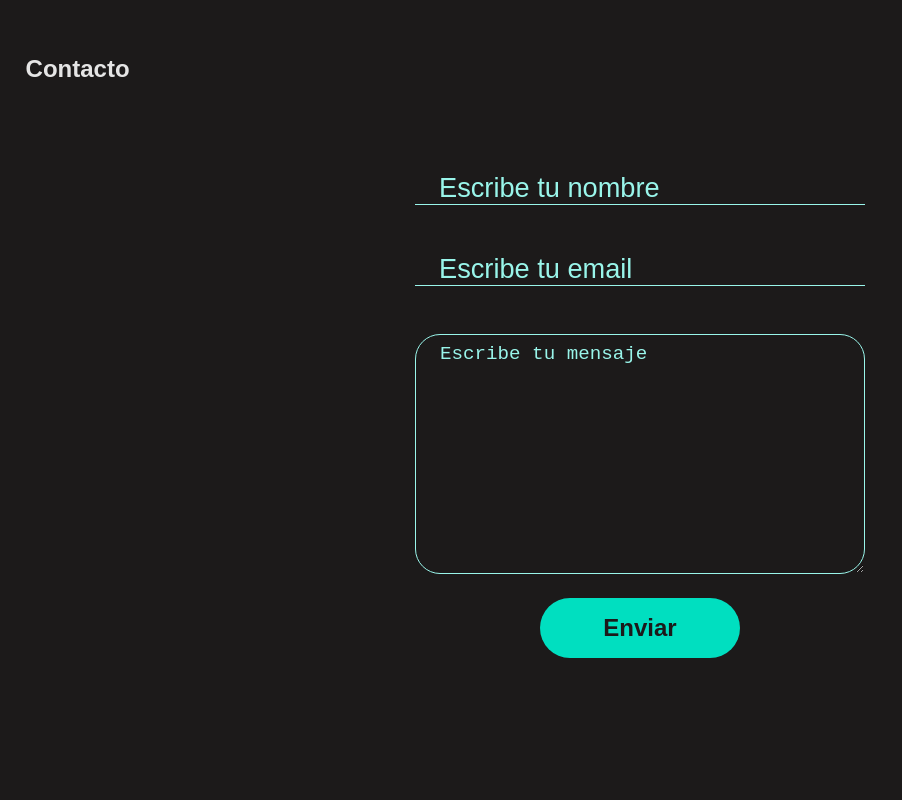
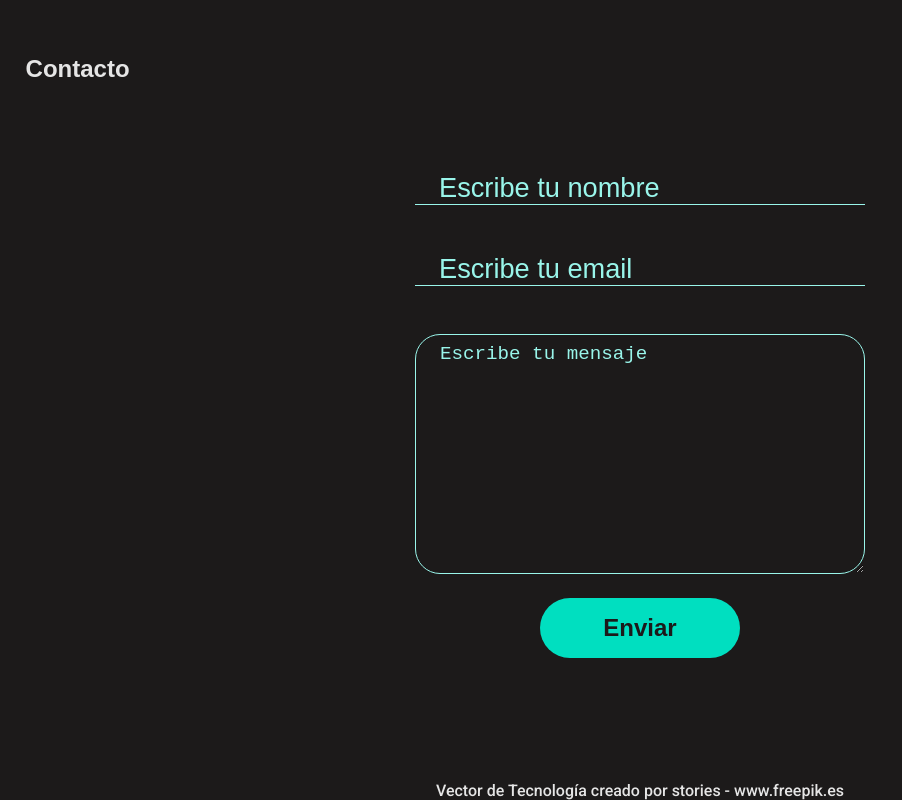
Before and after one commit to CesarCervantes2908/portfolio, a React (Create React App) app in the folder client/: page / in a window 1280 px wide. Shown: the part 2443-3243 px from the top of the page, without its empty margins (0-902 px from the left). Before the commit the page ends 3200 px from the top, so only its background shows below. Built offline with nearby package versions, Linux system fonts and the light colour scheme.

Commit message:
Add a element for credits

```diff
--- a/client/src/components/MainPage.js
+++ b/client/src/components/MainPage.js
@@ -24,6 +24,7 @@ function MainPage() {
             <Element name="habilidades" style={styles}><Habilidades></Habilidades></Element>
             <Element name="proyectos" style={styles}><Proyectos></Proyectos></Element>
             <Element name="contacto" style={styles}><Contacto></Contacto></Element>
+            <a href='https://www.freepik.es/vectores/tecnologia' className="attributions">Vector de Tecnología creado por stories - www.freepik.es</a>
         </main>
     );
 };
--- a/client/src/styles/Inicio.css
+++ b/client/src/styles/Inicio.css
@@ -28,6 +28,14 @@ div.column p.intro{
     border-radius: 20px;
     font-size: 1.2rem;
 }
+a.attributions{
+    text-decoration: none;
+    color: inherit;
+    display: inline-block;
+    width: 100%;
+    text-align: center;
+    margin-top: 3vh;
+}
 @media only screen and (min-width: 700px){
     section#inicio{
         flex-direction: row;
```
